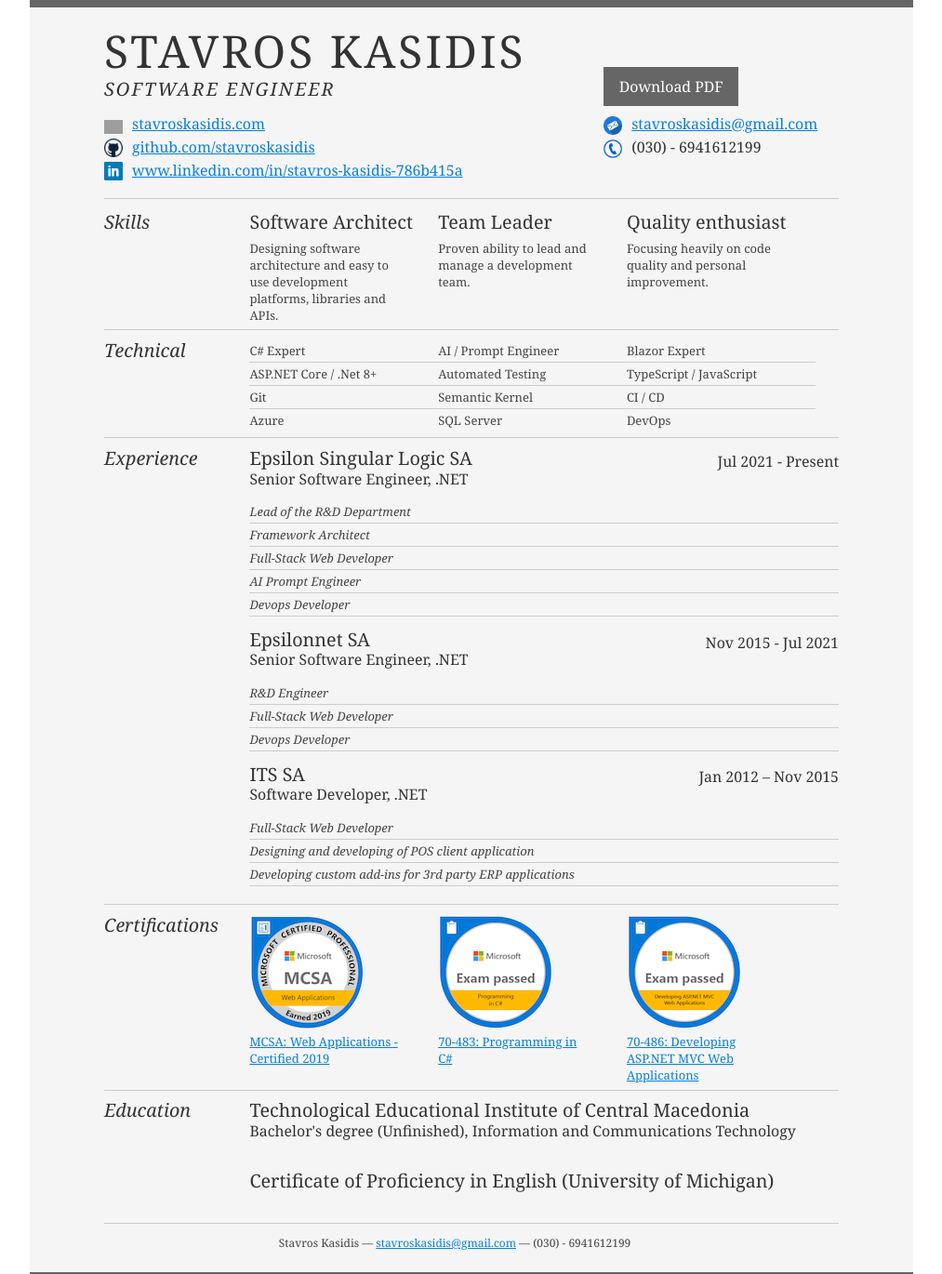
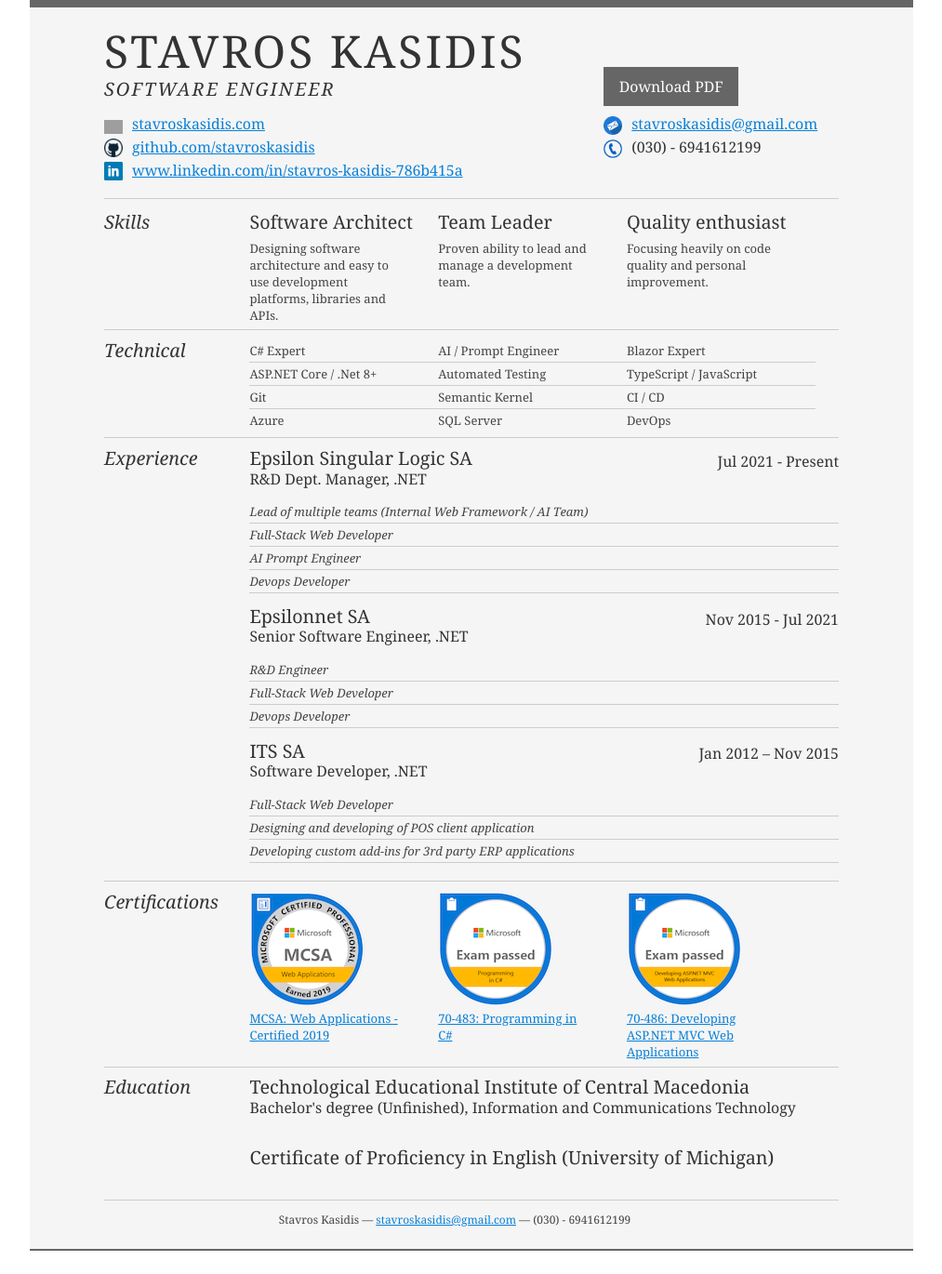
Before and after one commit to stavroskasidis/stavroskasidis.github.io, a Jekyll site: the page resume-static/index.html, which Jekyll copies as it is, in a window 1280 px wide. Shown: the whole page at 93% size, without its empty margins (133-1146 px from the left). Built offline with Jekyll 4.4.1, drawn with Linux system fonts in a browser that asks for light colours; after the commit the page ends 1345 px from its top, so only the background shows below that; grey boxes are pictures that could not be loaded.

Commit message:
Update resume

```diff
--- a/resume-static/index.html
+++ b/resume-static/index.html
@@ -122,12 +122,11 @@
 
 								<div class="job">
 									<h2>Epsilon Singular Logic SA</h2>
-									<h3>Senior Software Engineer, .NET</h3>
+									<h3>R&D Dept. Manager, .NET</h3>
 									<h4>Jul 2021 - Present</h4>
 									<p>
 										<ul>
-											<li><i>Lead of the R&D Department</i></li>
-											<li><i>Framework Architect</i></li>
+											<li><i>Lead of multiple teams (Internal Web Framework / AI Team)</i></li>
 											<li><i>Full-Stack Web Developer</i></li>
 											<li><i>AI Prompt Engineer</i></li>
 											<li><i>Devops Developer</i></li>
```
Also changed, not shown: 1 other file.
